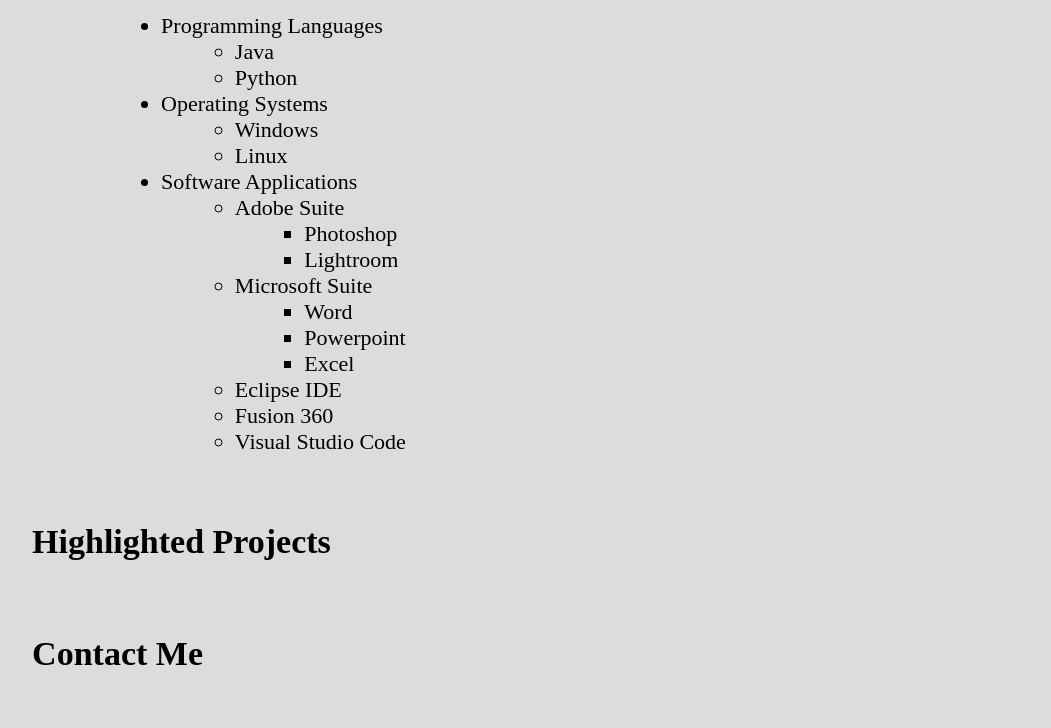
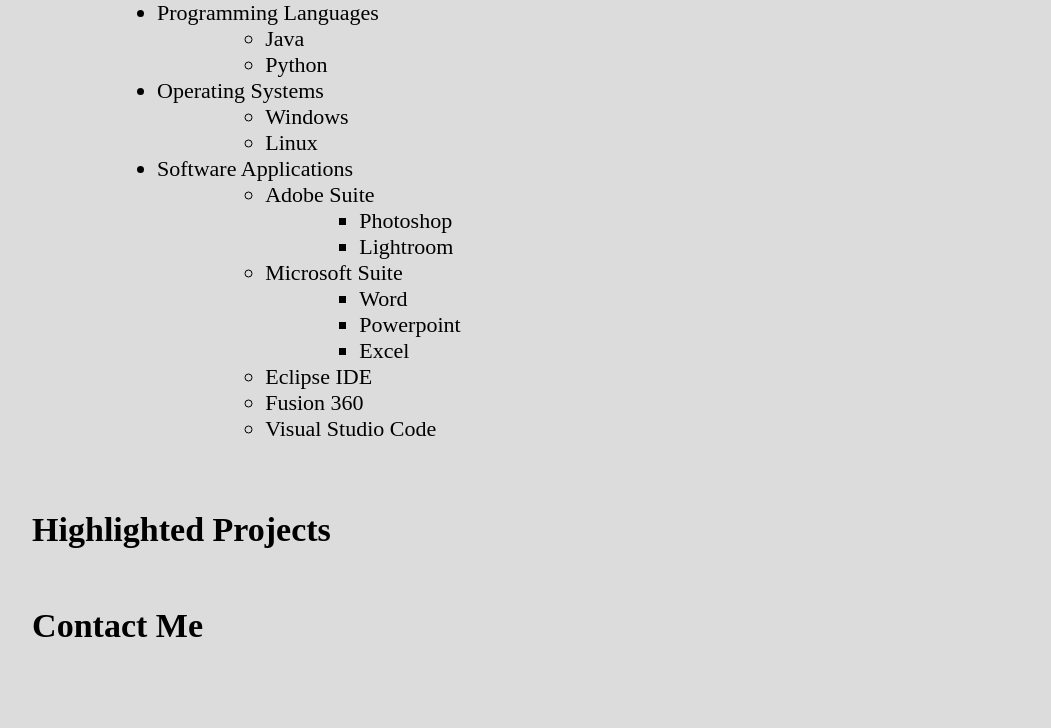
Before and after one commit to Sgavir8738/Sgavir8738.github.io, a plain HTML site: page index.html in a window 1280 px wide. Shown: the part 404-1132 px from the top of the page, without its empty margins (77-1128 px from the left). After the commit the page ends 1088 px from the top, so only its background shows below. Drawn offline with Linux system fonts and the light colour scheme.

Commit message:
Adjusted margin values

```diff
--- a/main.css
+++ b/main.css
@@ -12,6 +12,7 @@ h1 {
 h2 {
     font-size: 34px;
     margin-left: 8%;
+    margin-bottom: 1%;
 }
 
 p {
@@ -22,11 +23,11 @@ p {
 
 ul {
     font-size: 22px;
-    margin-left: 4%;
-    margin-right: 4%;
+    margin-left: 8%;
+    margin-right: 8%;
 }
 
 .skills {
-    margin-left: 12%;
-    margin-right: 12%;
+    margin-left: 8%;
+    margin-right: 8%;
 }
```
